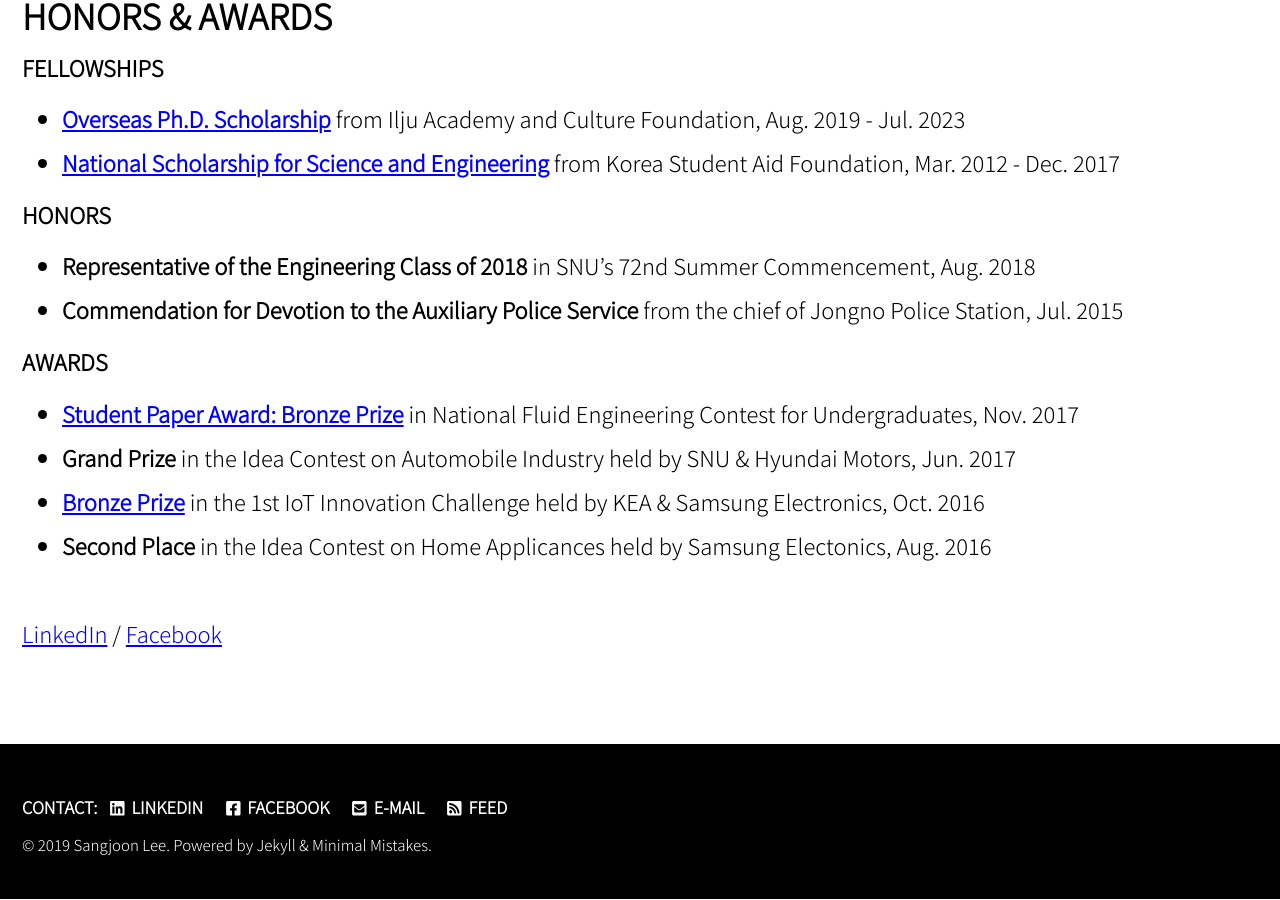
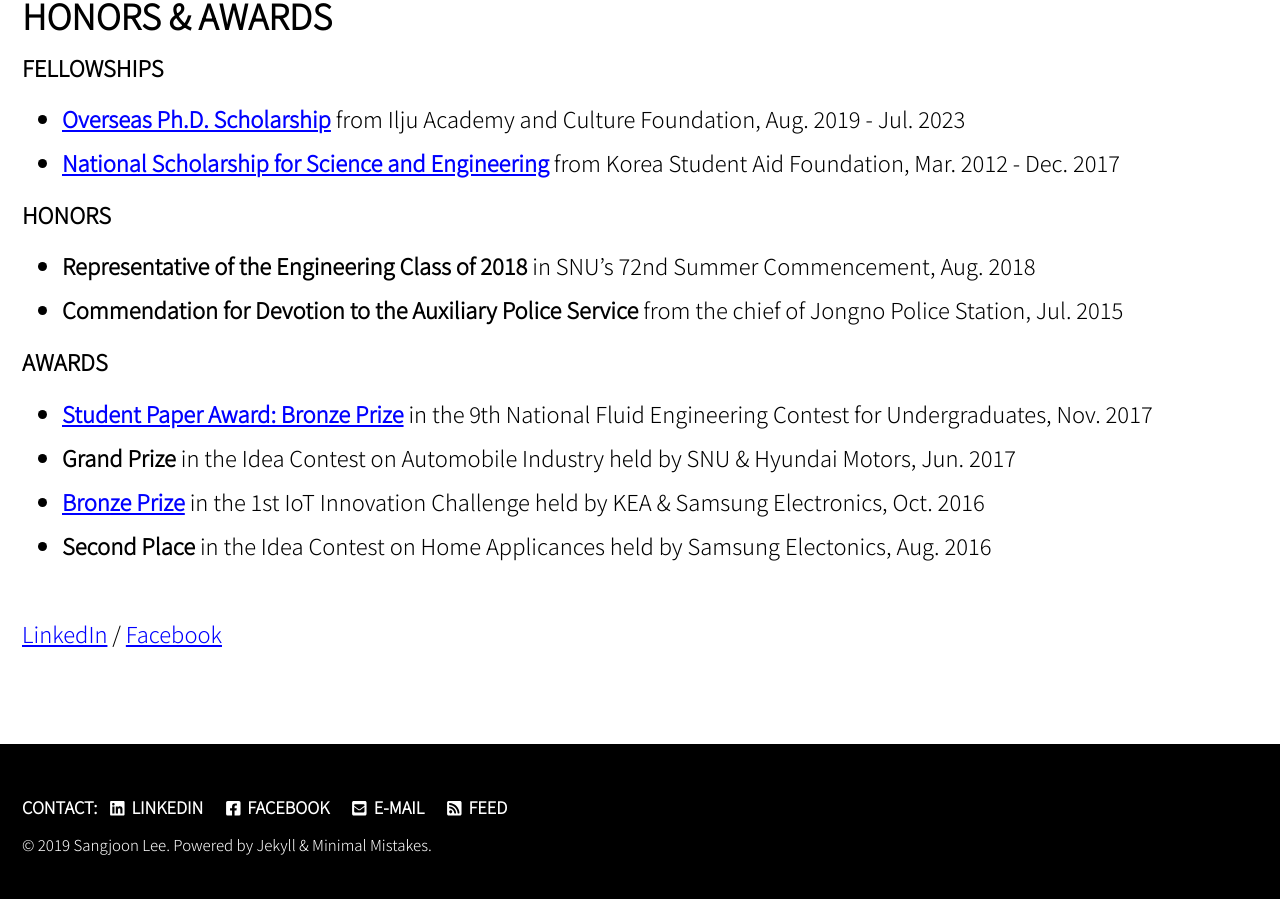
Before and after one commit to jun9303/jun9303.github.io, a Jekyll site: the page built from _pages/about.md, in a window 1280 px wide and 900 px high, scrolled down 2559 px. Built offline with Jekyll 4.4.1, drawn with Linux system fonts in a browser that asks for light colours; cached includes are drawn as plain includes; nearby versions of some CDN libraries.

Commit message:
Signed-off-by: jun9303 <jun9303@gmail.com>

```diff
--- a/_pages/about.md
+++ b/_pages/about.md
@@ -87,7 +87,7 @@ feature_row:
 
 ### AWARDS
 
-- **[Student Paper Award: Bronze Prize](http://www.dbpia.co.kr/journal/articleDetail?nodeId=NODE07287580&language=ko_KR#)** in National Fluid Engineering Contest for Undergraduates, Nov. 2017
+- **[Student Paper Award: Bronze Prize](http://www.dbpia.co.kr/journal/articleDetail?nodeId=NODE07287580&language=ko_KR#)** in the 9th National Fluid Engineering Contest for Undergraduates, Nov. 2017
 - **Grand Prize** in the Idea Contest on Automobile Industry held by SNU & Hyundai Motors, Jun. 2017
 - **[Bronze Prize](http://www.iotchallenge.kr/prize-list.php?boardid=prize&mode=view&idx=21&sk=&sw=&offset=&category=2016)** in the 1st IoT Innovation Challenge held by KEA & Samsung Electronics, Oct. 2016
 - **Second Place** in the Idea Contest on Home Applicances held by Samsung Electonics, Aug. 2016
```
